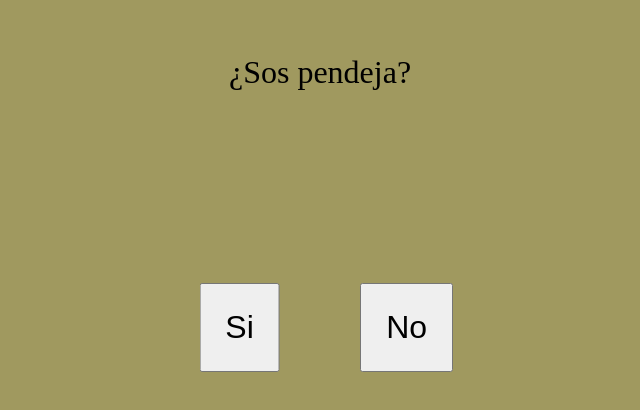
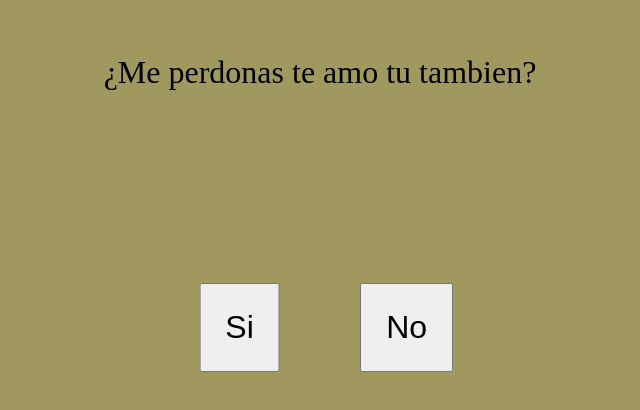
Before and after one commit to Norlan1223/norlan, a plain HTML site: page index.html in a window 1280 px wide. Shown: the part 138-548 px from the top of the page, without its empty margins (320-960 px from the left). Drawn offline with Linux system fonts and the light colour scheme.

Commit message:
Update index.html

```diff
--- a/index.html
+++ b/index.html
@@ -10,7 +10,7 @@
 <body>
 
     <div class="contenedor">
-        <p>¿Sos pendeja?</p>
+        <p>¿Me perdonas te amo tu tambien?</p>
         <button id="yesBtn">Si</button>
         <button id="noBtn">No</button>
     </div>
```
